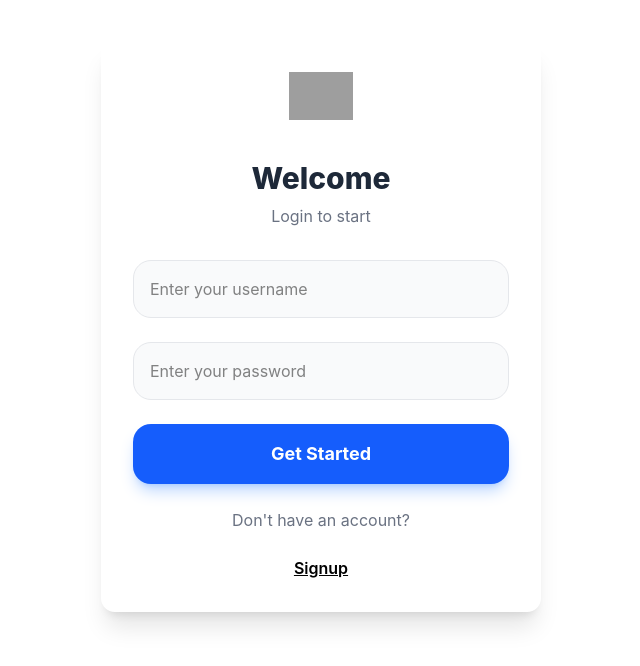
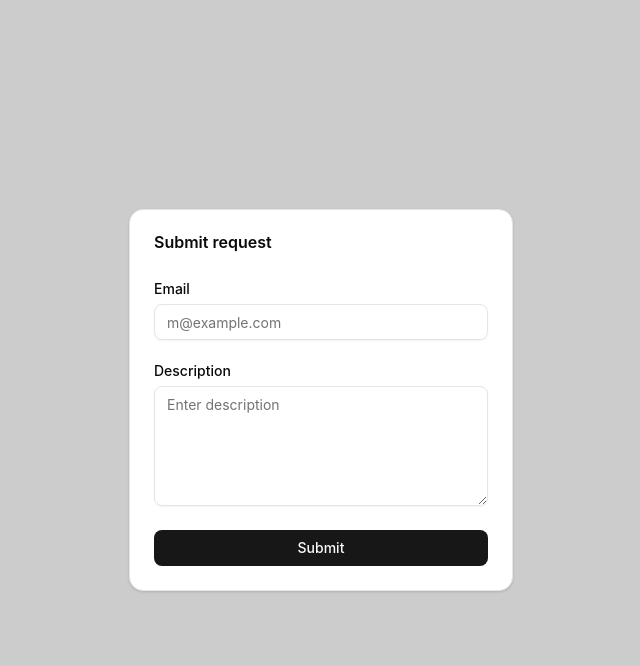
Before and after one commit to krirat/ceivoice, a React (Vite) app in the folder frontend/: page /customer-dashboard in a window 1280 px wide. Before the commit this address led to /login. Shown: the top 666 px of the page, without its empty margins (319-959 px from the left). Built offline with nearby package versions, Linux system fonts and the light colour scheme; no server answers; grey boxes are pictures that could not be loaded.

Commit message:
Ticket Submit

```diff
--- a/frontend/src/pages/TicketSubmit.jsx
+++ b/frontend/src/pages/TicketSubmit.jsx
@@ -13,54 +13,51 @@ import {
 } from "@/components/ui/card"
 import { Input } from "@/components/ui/input"
 import { Label } from "@/components/ui/label"
+import { Textarea } from "@/components/ui/textarea"
 
 export function CardDemo() {
   return (
+    <div className="flex h-screen bg-black/20 items-center justify-center">
     <Card className="w-full max-w-sm">
       <CardHeader>
-        <CardTitle>Login to your account</CardTitle>
-        <CardDescription>
-          Enter your email below to login to your account
-        </CardDescription>
-        <CardAction>
-          <Button variant="link">Sign Up</Button>
-        </CardAction>
+        <CardTitle>Submit request</CardTitle>
       </CardHeader>
+
       <CardContent>
         <form>
           <div className="flex flex-col gap-6">
+
             <div className="grid gap-2">
               <Label htmlFor="email">Email</Label>
               <Input
                 id="email"
                 type="email"
                 placeholder="m@example.com"
+                className="text-left"
                 required
               />
             </div>
+
             <div className="grid gap-2">
-              <div className="flex items-center">
-                <Label htmlFor="password">Password</Label>
-                <a
-                  href="#"
-                  className="ml-auto inline-block text-sm underline-offset-4 hover:underline"
-                >
-                  Forgot your password?
-                </a>
-              </div>
-              <Input id="password" type="password" required />
+              <Label htmlFor="description">Description</Label>
+              <Textarea
+                id="description"
+                placeholder="Enter description"
+                className="min-h-[120px] text-left"
+                required
+              />
             </div>
+
           </div>
         </form>
       </CardContent>
+
       <CardFooter className="flex-col gap-2">
         <Button type="submit" className="w-full">
-          Login
-        </Button>
-        <Button variant="outline" className="w-full">
-          Login with Google
+          Submit
         </Button>
       </CardFooter>
     </Card>
+    </div>
   )
 }
--- a/frontend/src/route/AppRouter.jsx
+++ b/frontend/src/route/AppRouter.jsx
@@ -21,7 +21,7 @@ const AppRouter = () => {
             <Route path="/ticket-submit" element={<CardDemo />} />
 
             {/* Login (ProtectedRoute) */}
-            <Route element={<ProtectedRoute />}>
+            {/* <Route element={<ProtectedRoute />}> */}
                 {/* หน้า Admin ทั้งหมด */}
                 <Route path="/admin" element={<AdminLayout />}>
                     <Route index element={<AdminDashboard />} />
@@ -32,7 +32,7 @@ const AppRouter = () => {
                 {/* Dashboard */}
                 <Route path="/cs-dashboard" element={<CustomerServiceDashboard />} />
                 <Route path="/customer-dashboard" element={<CardDemo />} />
-            </Route>
+            {/* </Route> */}
         </Routes>
     );
 };
```
Also changed, not shown: 1 other file (tests, documents, lock files or other folders).
